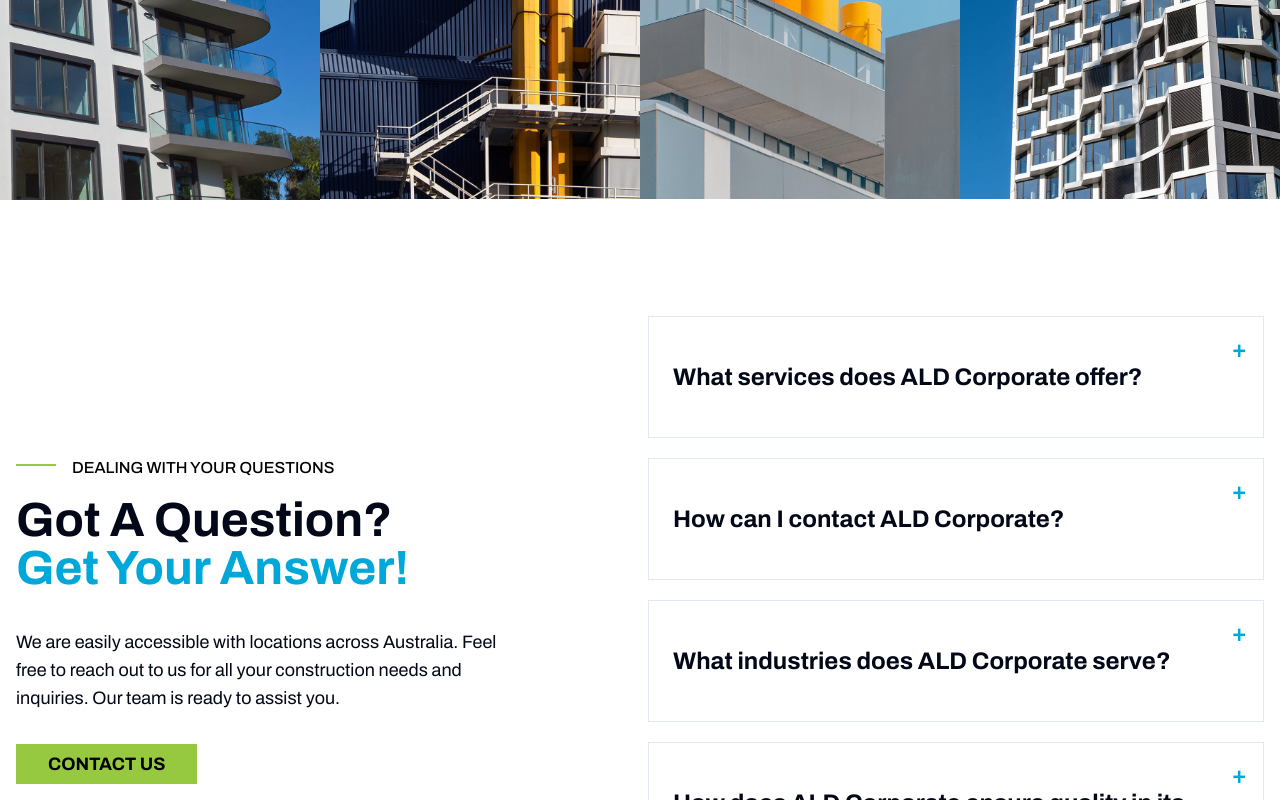
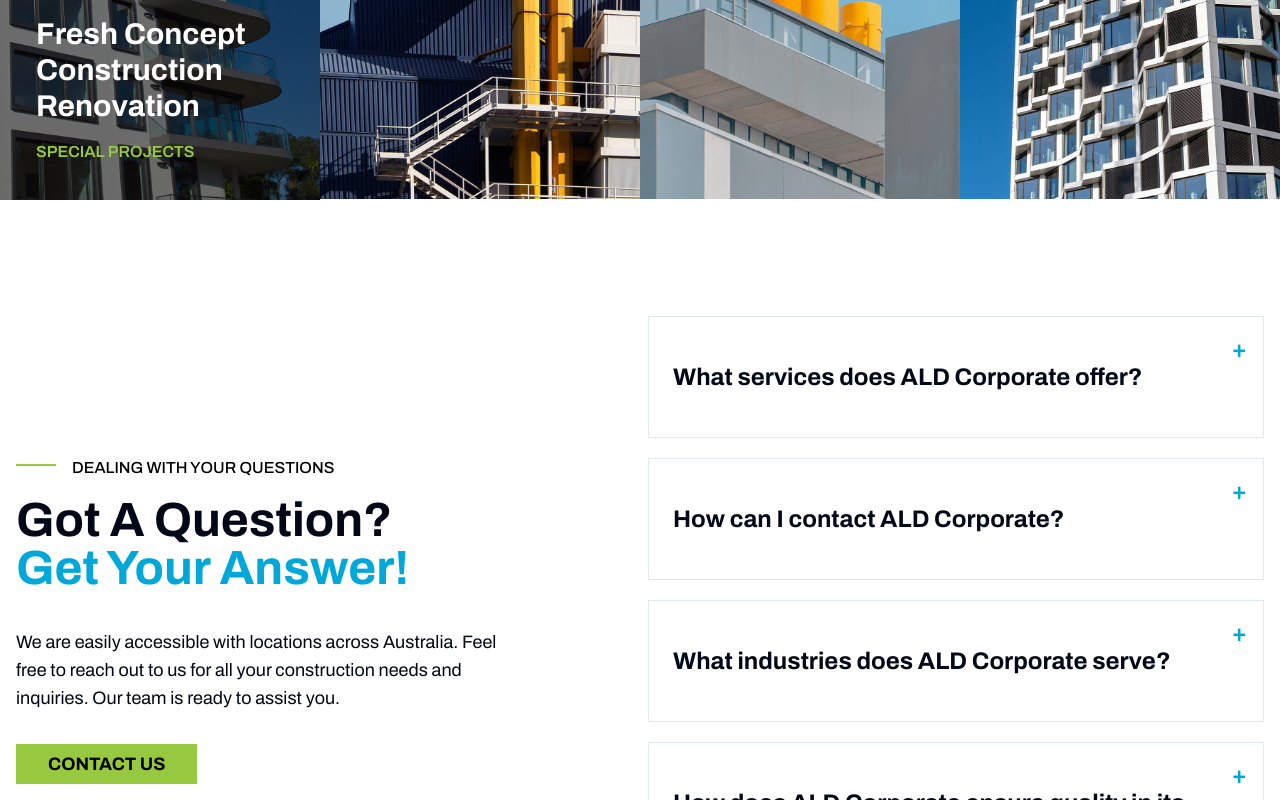
Before and after one commit to Simana-poudel/axial, a Next.js app: page / in a window 1280 px wide. Both pictures are taken after a click on the element 956 px from the left and 10060 px from the top of the page. Shown: the part 9660-10460 px from the top of the page. Built offline with nearby package versions, Linux system fonts and the light colour scheme.

Commit message:
blogs added

```diff
--- a/components/ImageGrid.tsx
+++ b/components/ImageGrid.tsx
@@ -1,42 +1,60 @@
+"use client";
 import Image from "next/image";
-import React from "react";
+import React, { useState } from "react";
 
 const ImageGrid = () => {
+  const [hoveredIndex, setHoveredIndex] = useState(null);
+
+  const handleMouseEnter = (index: any) => {
+    setHoveredIndex(index);
+  };
+
+  const handleMouseLeave = () => {
+    setHoveredIndex(null);
+  };
+
+  const images = [
+    { src: "/images/imagegrid/grid1.webp", alt: "Image1" },
+    { src: "/images/imagegrid/grid2.webp", alt: "Image2" },
+    { src: "/images/imagegrid/grid3.webp", alt: "Image3" },
+    { src: "/images/imagegrid/grid4.webp", alt: "Image4" },
+  ];
+
   return (
     <div className="w-full overflow-hidden">
       <div className="grid md:grid-cols-2 lg:grid-cols-4 lg:gap-0 gap-4 grid-cols-1">
-        <div className="">
-          <Image
-            src={"/images/imagegrid/grid1.webp"}
-            alt="Image1"
-            width={1000}
-            height={400}
-          />
-        </div>
-        <div className="">
-          <Image
-            src={"/images/imagegrid/grid2.webp"}
-            alt="Image2"
-            width={1000}
-            height={400}
-          />
-        </div>
-        <div>
-          <Image
-            src={"/images/imagegrid/grid3.webp"}
-            alt="Image3"
-            width={1000}
-            height={400}
-          />
-        </div>
-        <div>
-          <Image
-            src={"/images/imagegrid/grid4.webp"}
-            alt="Image4"
-            width={1000}
-            height={400}
-          />
-        </div>
+        {images.map((image, index) => (
+          <div
+            key={index}
+            onMouseEnter={() => handleMouseEnter(index)}
+            onMouseLeave={handleMouseLeave}
+            className="cursor-pointer relative"
+          >
+            <Image src={image.src} alt={image.alt} width={1000} height={400} />
+            {hoveredIndex === index && (
+              <div className="absolute z-10 top-0 left-0 w-full h-full bg-black bg-opacity-50 flex items-end justify-center">
+                <div className="m-5 pb-4 pl-4">
+                  <div className="flex">
+                    <div className="w-10 h-[2px] bg-primary-2 my-2 mr-4" />
+                    <span className="font-medium text-white text-base uppercase">
+                      Our GallERY
+                    </span>
+                  </div>
+                  <h1 className="text-3xl text-white font-bold py-4">
+                    Fresh Concept Construction{" "}
+                    <span className="">
+                      {" "}
+                      Renovation <br />{" "}
+                    </span>
+                  </h1>
+                  <p className="font-semibold text-primary-2 text-base uppercase">
+                    Special Projects
+                  </p>
+                </div>
+              </div>
+            )}
+          </div>
+        ))}
       </div>
     </div>
   );
```
